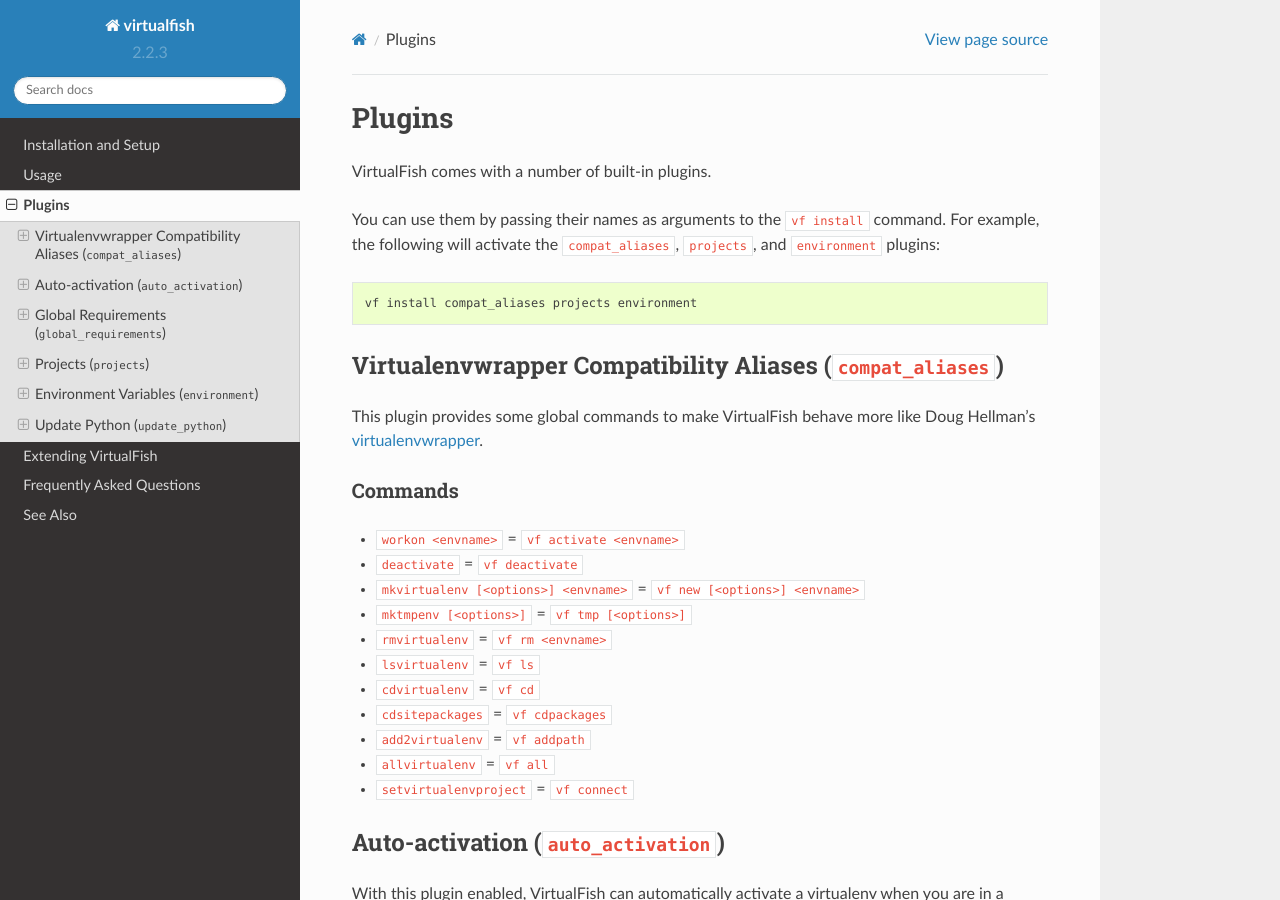
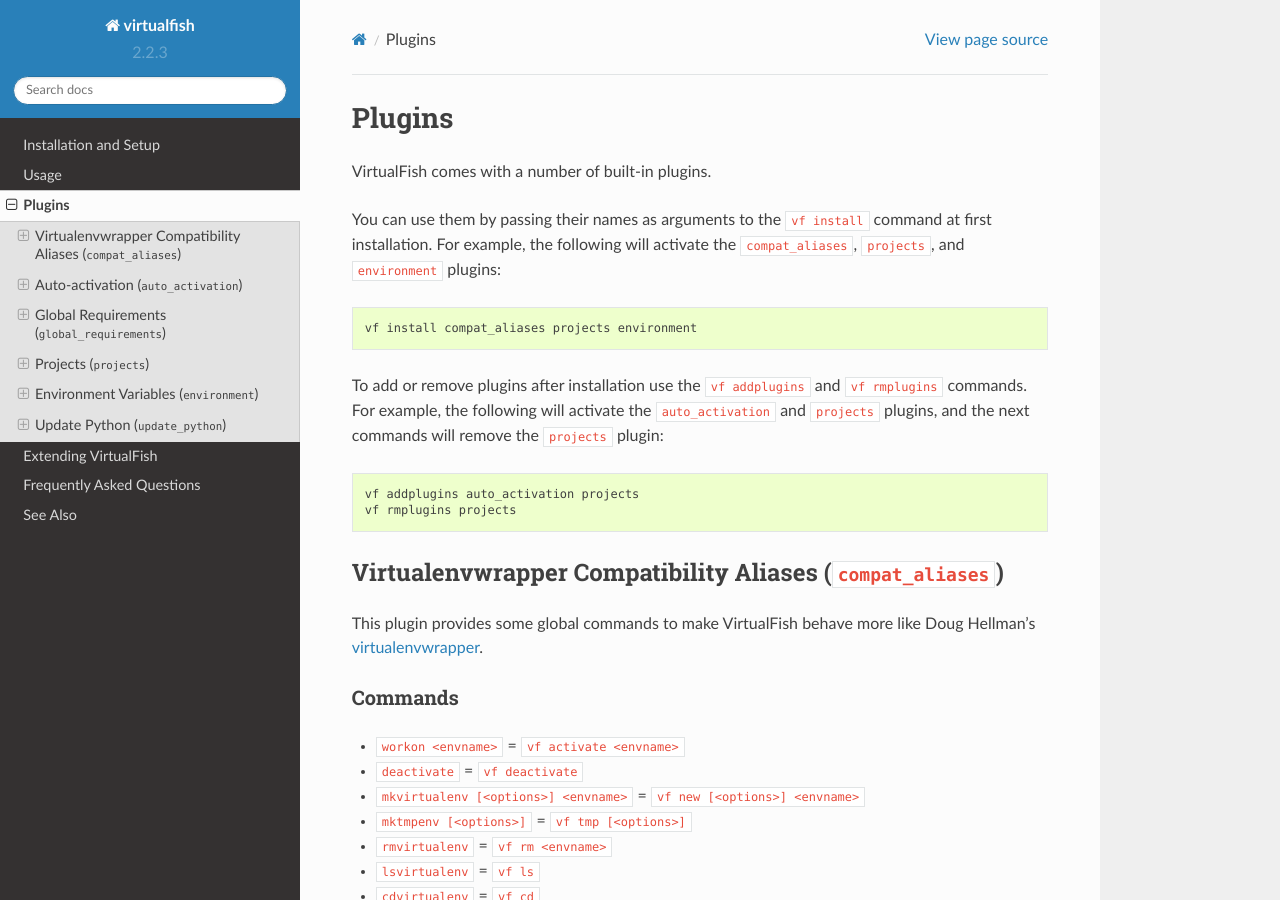
Before and after one commit to justinmayer/virtualfish, a Sphinx documentation site: the page built from docs/plugins.rst, in a window 1280 px wide and 900 px high. Built offline with Sphinx 7.4.7 and the Read the Docs theme 2.0.0, drawn with Linux system fonts in a browser that asks for light colours.

Commit message:
Document the addplugins and rmplugins commands

```diff
--- a/docs/plugins.rst
+++ b/docs/plugins.rst
@@ -4,10 +4,18 @@
 VirtualFish comes with a number of built-in plugins.
 
 You can use them by passing their names as arguments to the ``vf install``
-command. For example, the following will activate the ``compat_aliases``,
+command at first installation. For example, the following will activate the ``compat_aliases``,
 ``projects``, and ``environment`` plugins::
 
     vf install compat_aliases projects environment
+
+To add or remove plugins after installation use the ``vf addplugins`` and
+``vf rmplugins`` commands. For example, the following will activate the
+``auto_activation`` and ``projects`` plugins, and the next commands will remove
+the ``projects`` plugin::
+
+    vf addplugins auto_activation projects
+    vf rmplugins projects
 
 .. _compat_aliases:
 
```
